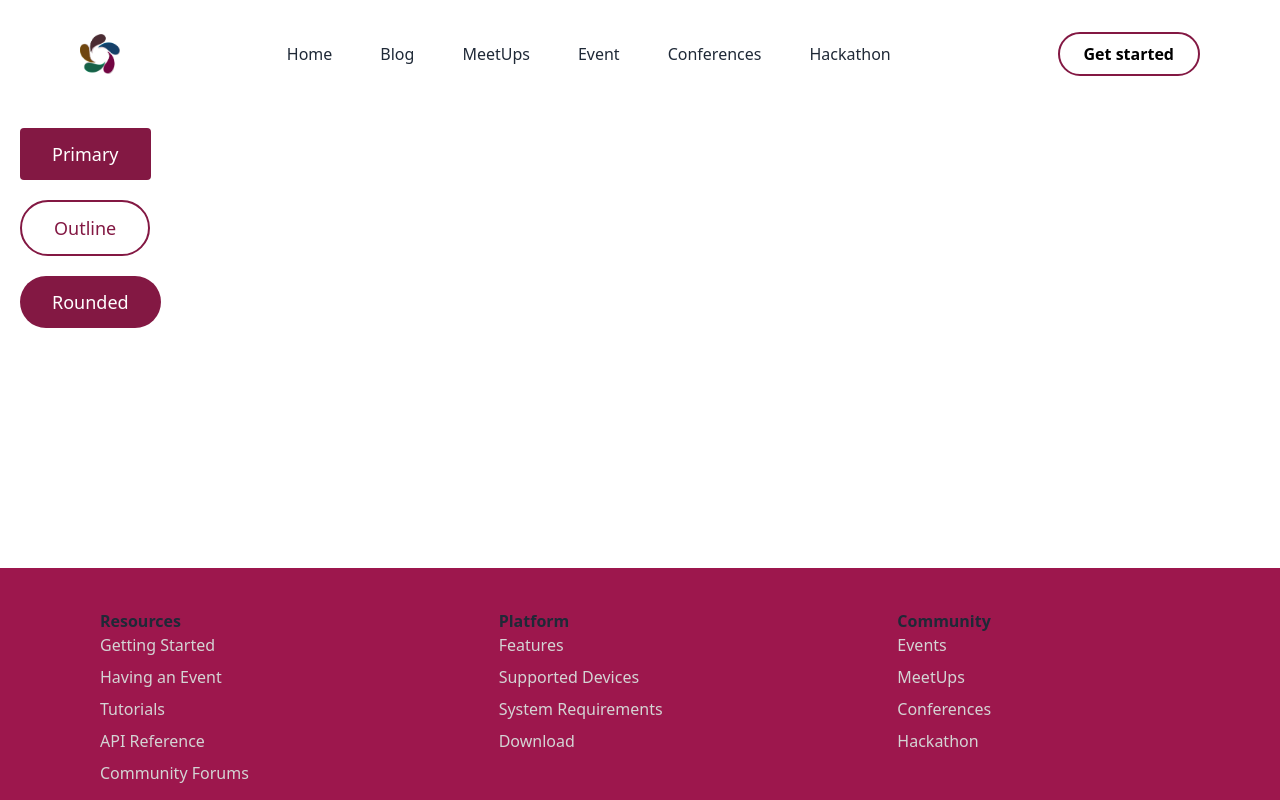
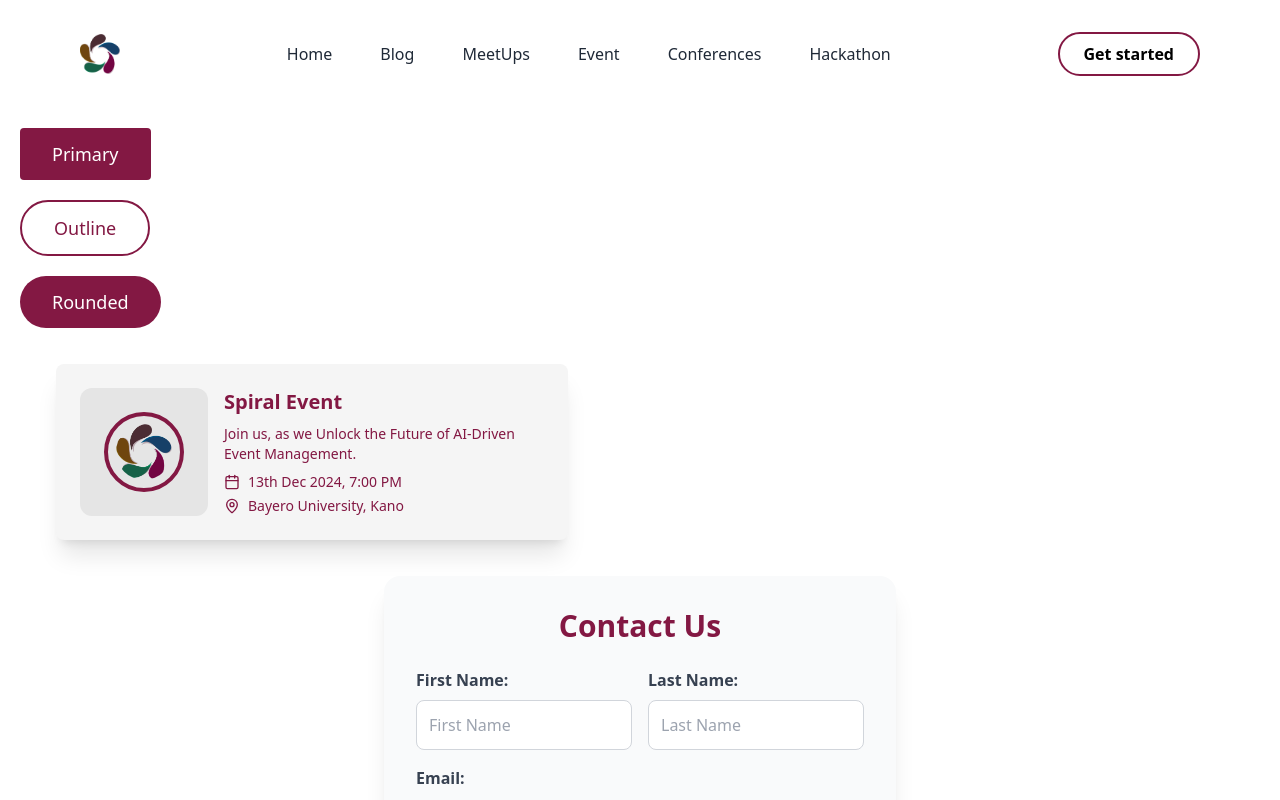
Before and after one commit to Anonymous-nerds/spiralevent-app, a React (Vite) app: page /sample in a window 1280 px wide. Shown: the top 800 px of the page. Built offline with nearby package versions, Linux system fonts and the light colour scheme.

Commit message:
update card components

```diff
--- a/src/components/ui/card.jsx
+++ b/src/components/ui/card.jsx
@@ -1,8 +1,7 @@
-import React from 'react'
-import logo from "../assets/spiraleE4.png"
+import React from "react";
 import { Calendar, MapPin } from "lucide-react";
 
-const card = () => {
+const card = ({ logo, title, details, date, location }) => {
   return (
     <div className="bg-neutral-100 text-pink-900 p-6 rounded-lg shadow-xl max-w-lg w-full flex items-center space-x-4 m-9">
       {/* Logo */}
@@ -15,21 +14,19 @@ const card = () => {
 
       {/* Event Details */}
       <div>
-        <h3 className="text-xl font-bold">Spiral Event</h3>
-        <p className="flex items-center text-sm mt-2">
-          Join us, as we Unlock the Future of AI-Driven Event Management.
-        </p>
+        <h3 className="text-xl font-bold">{title}</h3>
+        <p className="flex items-center text-sm mt-2">{details}</p>
         <p className="flex items-center text-sm mt-2">
           <Calendar className="w-4 h-4 mr-2" />
-          13th Dec 2024, 7:00 PM
+          {date}
         </p>
         <p className="flex items-center text-sm mt-1">
           <MapPin className="w-4 h-4 mr-2" />
-          Bayero University, Kano
+          {location}
         </p>
       </div>
     </div>
   );
-}
+};
 
-export default card
+export default card;
--- a/src/pages/Sample/Sample.jsx
+++ b/src/pages/Sample/Sample.jsx
@@ -1,9 +1,12 @@
 import React from "react";
 import Nav from "../../components/ui/Nav.jsx";
 import Footer from "../../components/ui/Footer.jsx";
+import logo from "../../assets/spiraleE4.png";
 import BtnPrimary from "../../components/btnPrimary.jsx";
 import BtnOutline from "../../components/btnOutline.jsx";
 import BtnRounded from "../../components/btnRounded.jsx";
+import Card from "../../components/ui/card.jsx";
+import FormPage from "../../components/ui/formPage.jsx";
 
 const Sample = () => {
   return (
@@ -15,6 +18,18 @@ const Sample = () => {
         <BtnOutline text={"Outline"} />
         <div className="mt-5"></div>
         <BtnRounded text={"Rounded"} />
+        <div className="mt-5"></div>
+        <Card
+          logo={logo}
+          title={"Spiral Event"}
+          details={
+            " Join us, as we Unlock the Future of AI-Driven Event Management."
+          }
+          date={"13th Dec 2024, 7:00 PM"}
+          location={"Bayero University, Kano"}
+        />
+        <div className="mt-5"></div>
+        <FormPage />
       </div>
 
       <Footer />
```
